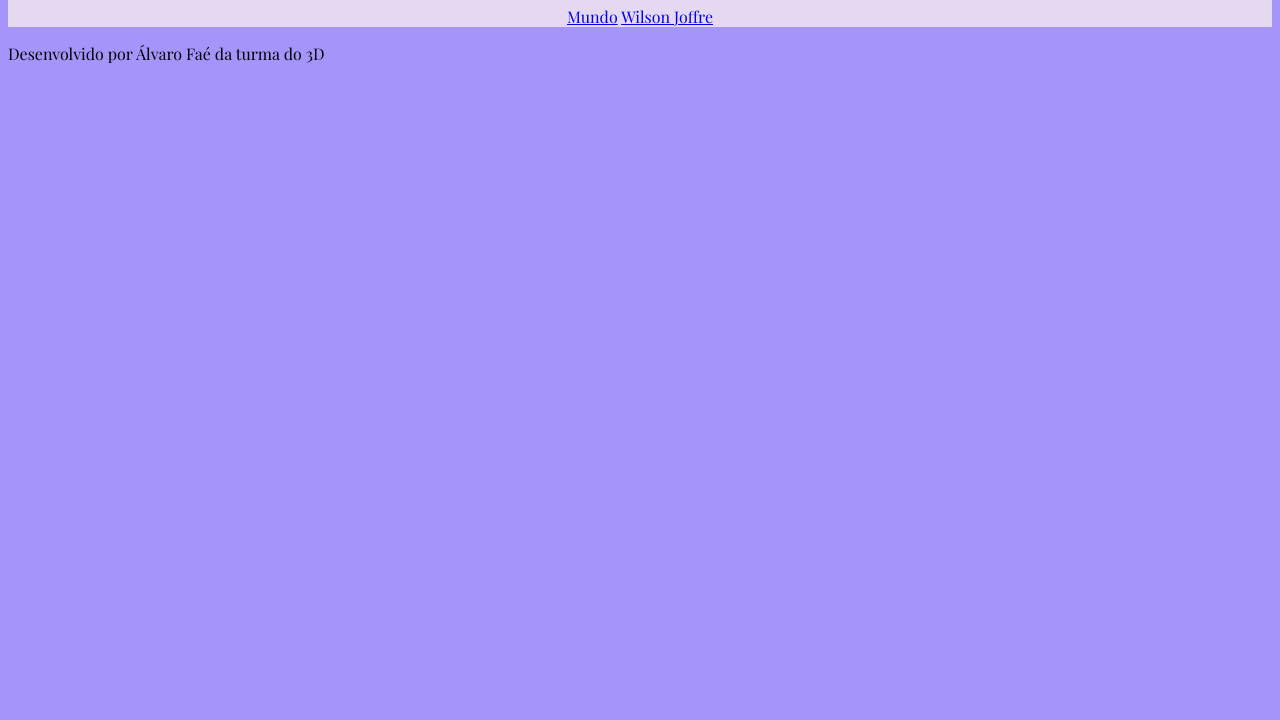
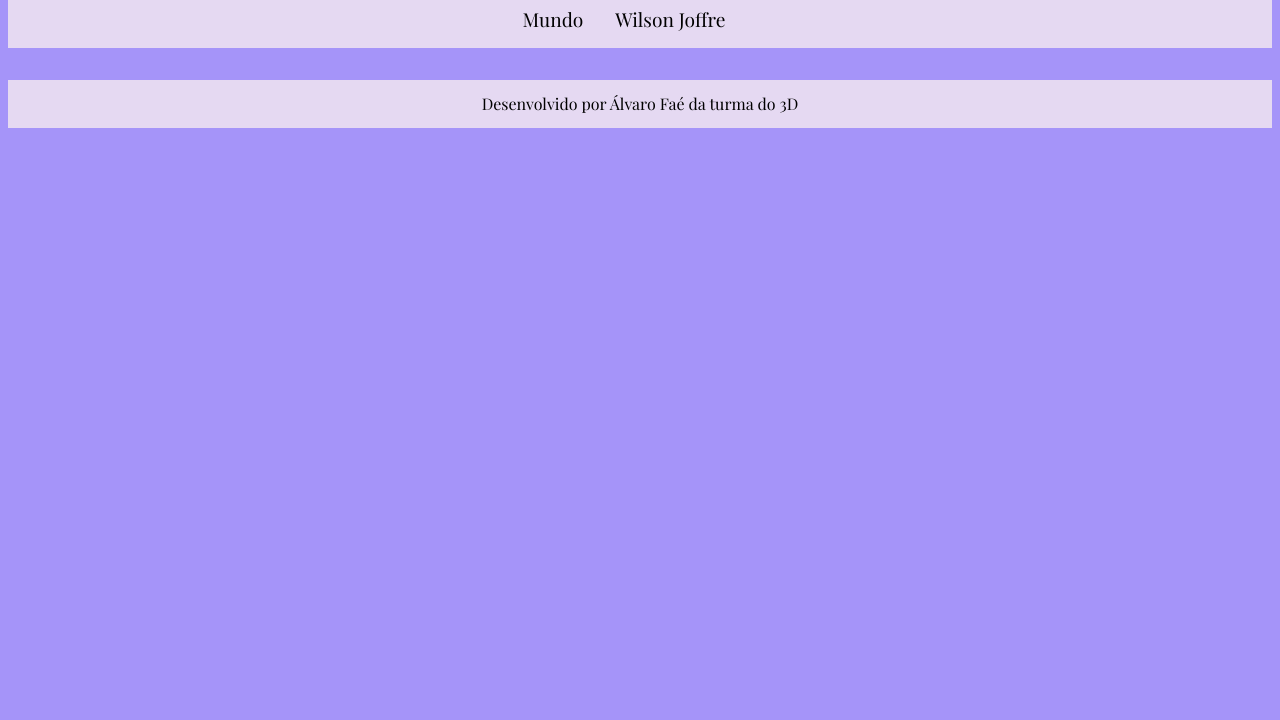
Before and after one commit to alvarofae/REDES-SOCIAIS, a plain HTML site: page index.html in a window 1280 px wide. Shown: the part 80-800 px from the top of the page. Drawn offline with nearby package versions, Linux system fonts and the light colour scheme; a web font is replaced by a local one.

Commit message:
Update style.css

```diff
--- a/style.css
+++ b/style.css
@@ -21,3 +21,24 @@ header{
     color: var(--cor-texto);
     font-weight: 700;
 }
+nav{
+    display:flex;
+    justify-content:center;
+    font-weight: 400;
+}
+nav a{
+    text-decoration: none;
+    color:var(--cor-texto);
+    margin: 0 2rem 1rem 0;
+    font-size: 1.2rem;
+}
+footer{
+    display:flex;
+    align-items: center;
+    justify-content: center;
+    background-color: var(--cor-secundaria);
+    color: var(--cor-texto);
+    width: 100%;
+    height: 3rem;
+    margin-top: 2rem;
+}
```
